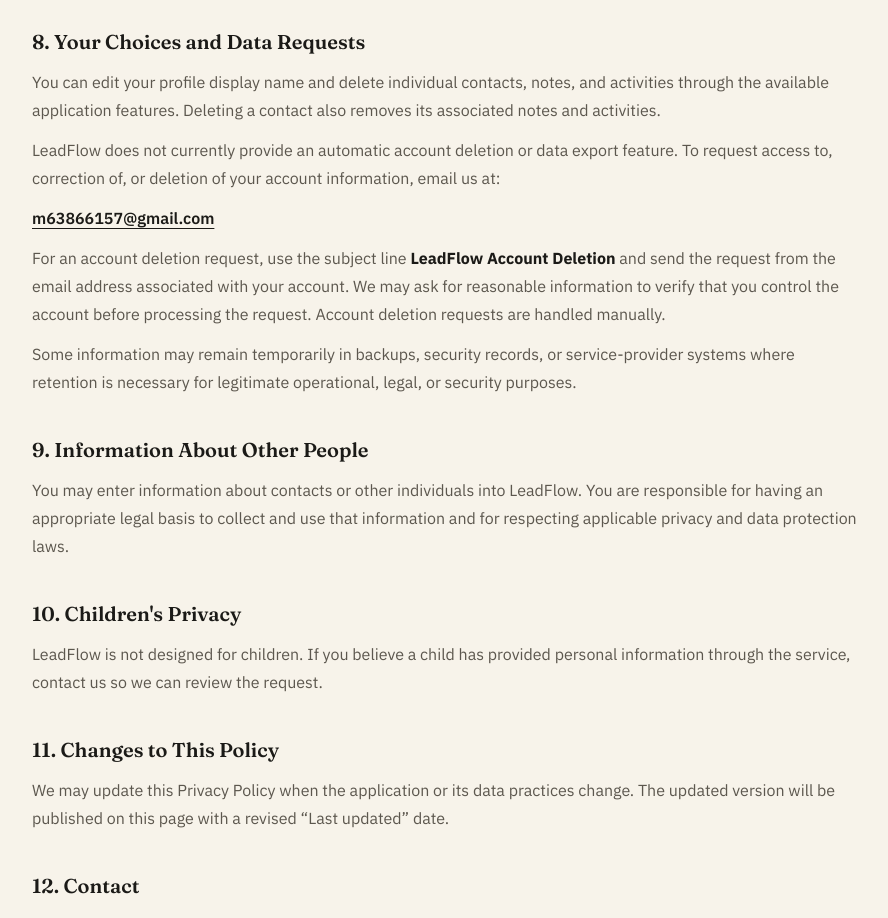
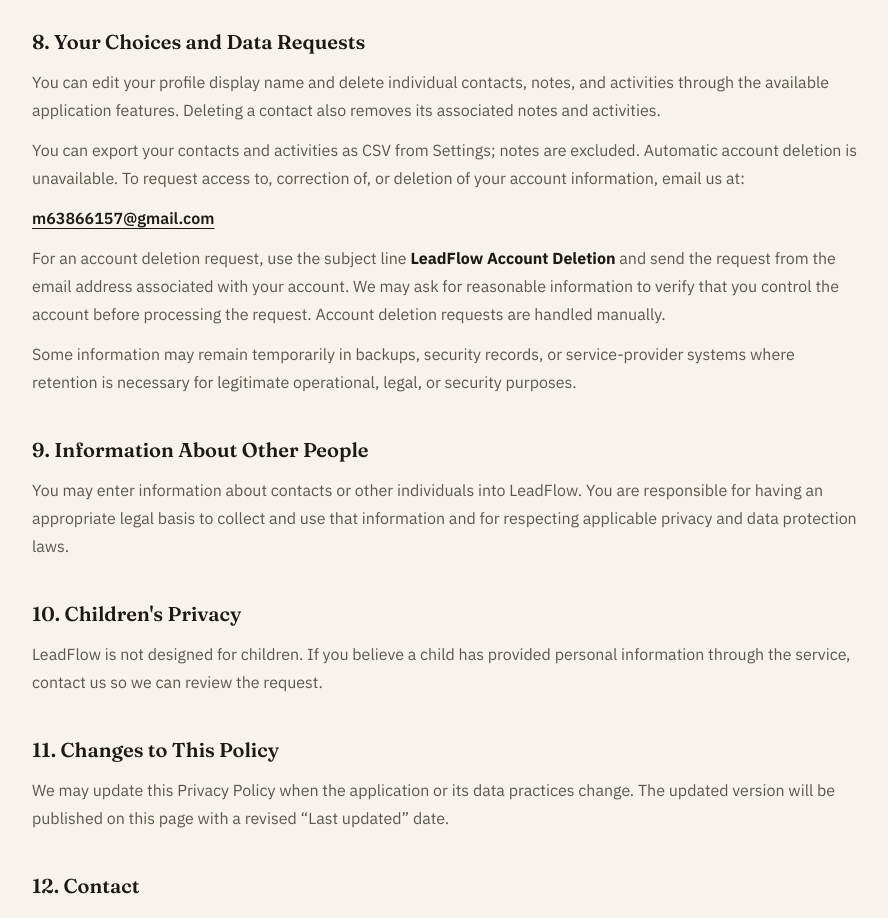
Before and after one commit to Mllkmoha/LeadFlow, a Next.js app: page /privacy in a window 1280 px wide. Shown: the part 2520-3438 px from the top of the page, without its empty margins (192-1080 px from the left). Built offline with nearby package versions, Linux system fonts and the light colour scheme.

Commit message:
docs: clarify privacy policy data export

```diff
--- a/src/app/privacy/page.tsx
+++ b/src/app/privacy/page.tsx
@@ -191,9 +191,7 @@ export default function PrivacyPolicyPage() {
           Deleting a contact also removes its associated notes and activities.
         </p>
         <p className="mt-3">
-          LeadFlow does not currently provide an automatic account deletion or
-          data export feature. To request access to, correction of, or deletion
-          of your account information, email us at:
+          You can export your contacts and activities as CSV from Settings; notes are excluded. Automatic account deletion is unavailable. To request access to, correction of, or deletion of your account information, email us at:
         </p>
         <p className="mt-3">
           <a
```
